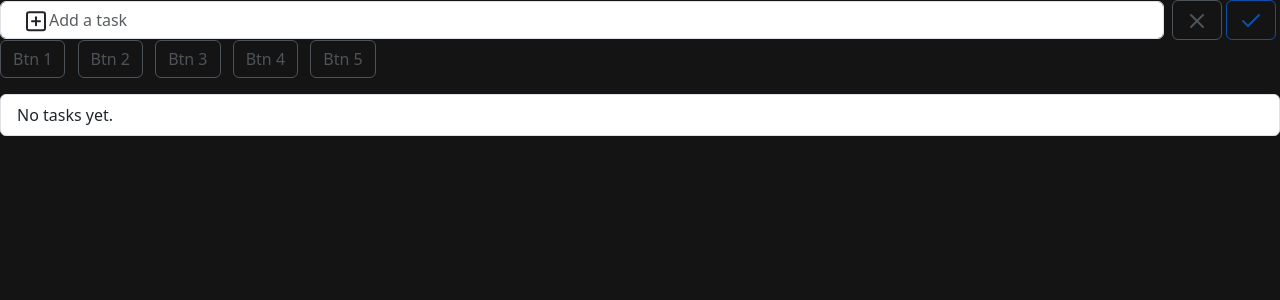
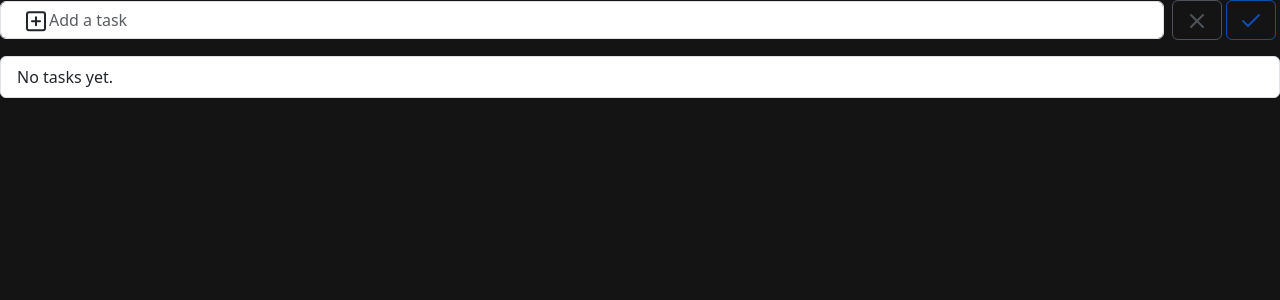
Before and after one commit to ArturoMetalhead/Basic-Task-List, a Django app: page / in a window 1280 px wide. Shown: the top 300 px of the page. Run offline with Django 5.2, Linux system fonts and the light colour scheme; data that the repository does not hold is empty; some libraries are stand-ins or nearby versions.

Commit message:
feat: fade buttons animation

```diff
--- a/TaskList/TaskListApp/templates/TaskListApp/base.html
+++ b/TaskList/TaskListApp/templates/TaskListApp/base.html
@@ -14,6 +14,19 @@
     <style>
       body{
         background:#141414;
+      }
+
+      .fade-buttons {
+        opacity: 0;
+        height: 0;
+        overflow: hidden;
+        transition: all 0.3s ease;
+      }
+
+      .fade-buttons.show {
+        opacity: 1;
+        height: auto;
+        margin-top: 0.5rem; /* reemplaza mt-2 */
       }
     </style>
   </head>
```
